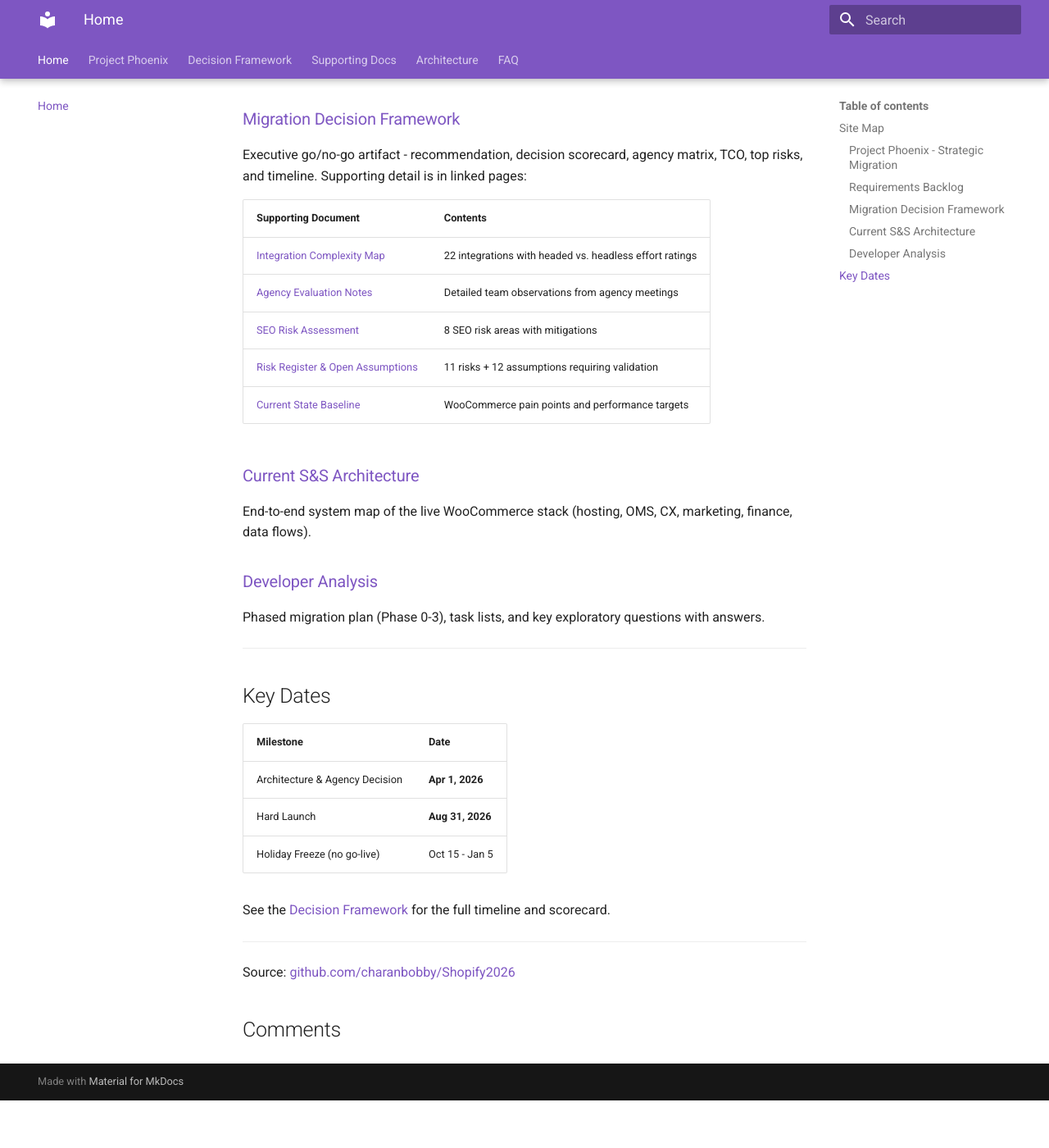
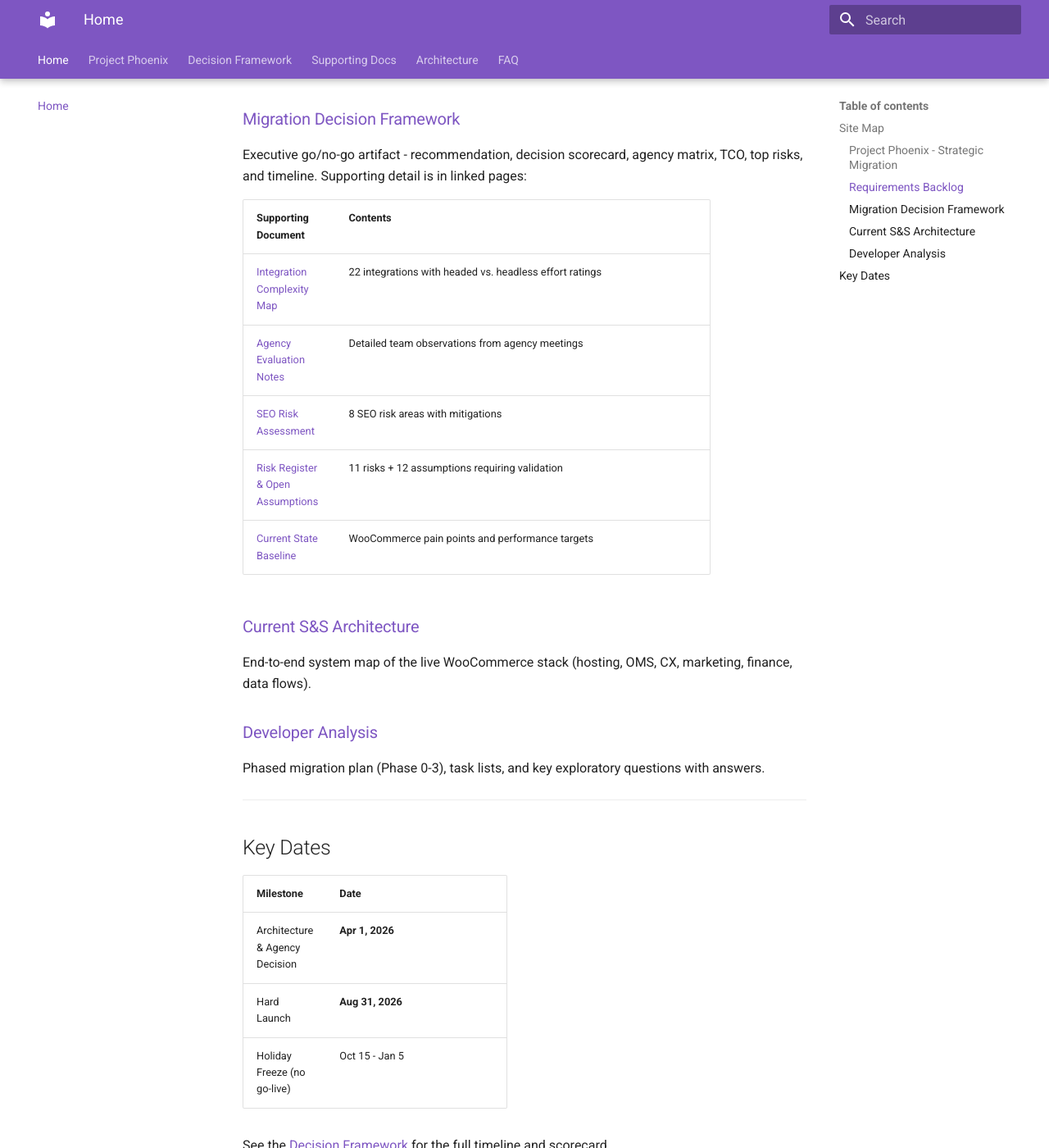
Before and after one commit to charanbobby/Shopify2026, an MkDocs documentation site: the page built from docs/index.md, in a window 1280 px wide and 1400 px high, scrolled down 892 px. Shown: the whole window at 82% size. Built offline with MkDocs 1.6.1 and Material for MkDocs 9.7.7, drawn with Linux system fonts in a browser that asks for light colours; comment, search, counter and statistics services are not loaded; before the commit the page ends 2234 px from its top, so only the background shows below that.

Commit message:
Fix table column alignment with custom CSS (ID 8%, Task 72%, ETA 20%)
Co-Authored-By: Claude Opus 4.6 (1M context) <noreply@anthropic.com>

```diff
--- /dev/null
+++ b/docs/stylesheets/extra.css
@@ -0,0 +1,20 @@
+/* Fix table column alignment for to-do list tables */
+.md-typeset table:not([class]) {
+  width: 100%;
+  table-layout: fixed;
+}
+
+.md-typeset table:not([class]) th:first-child,
+.md-typeset table:not([class]) td:first-child {
+  width: 8%;
+}
+
+.md-typeset table:not([class]) th:nth-child(2),
+.md-typeset table:not([class]) td:nth-child(2) {
+  width: 72%;
+}
+
+.md-typeset table:not([class]) th:nth-child(3),
+.md-typeset table:not([class]) td:nth-child(3) {
+  width: 20%;
+}
--- a/mkdocs.yml
+++ b/mkdocs.yml
@@ -17,6 +17,9 @@ theme:
     - navigation.instant
     - navigation.instant.progress
     - search.highlight
+
+extra_css:
+  - stylesheets/extra.css
 
 markdown_extensions:
   - pymdownx.superfences:
```
